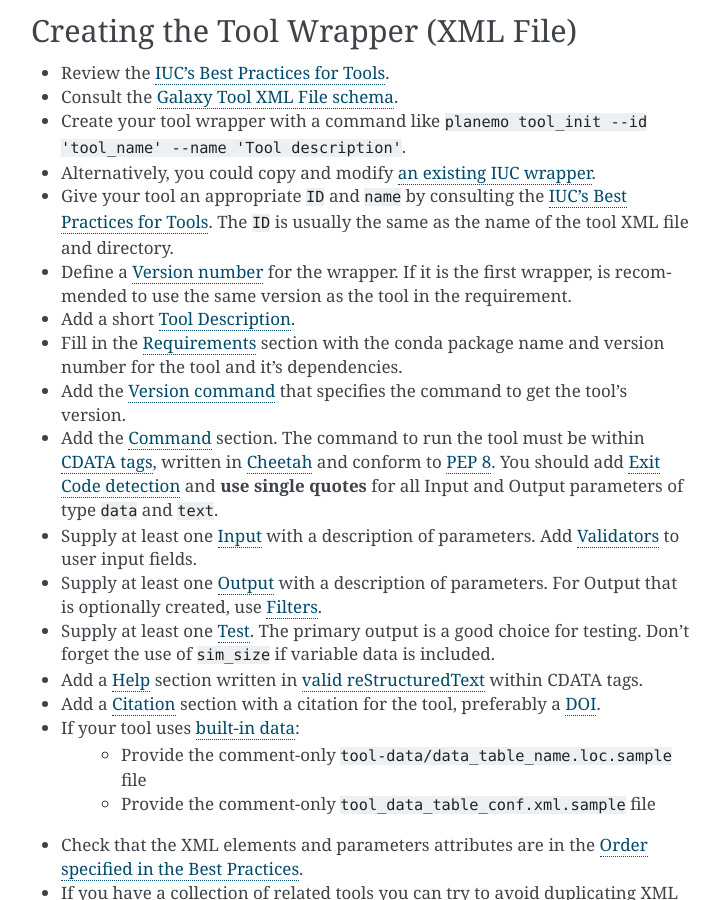
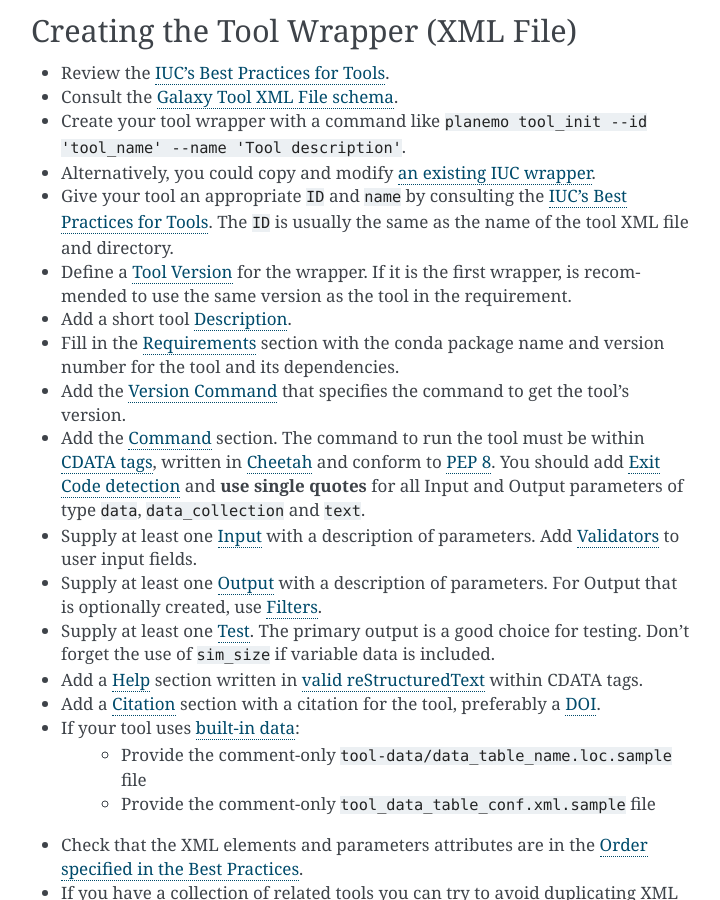
Before and after one commit to galaxy-iuc/standards, a Sphinx documentation site: the page built from docs/best_practices/integration_checklist.rst, in a window 1280 px wide and 900 px high, scrolled down 517 px. Shown: the whole window, without its empty margins (389-1109 px from the left). Built offline with Sphinx 7.4.7, drawn with Linux system fonts in a browser that asks for light colours.

Commit message:
fixes from review

```diff
--- a/docs/best_practices/integration_checklist.rst
+++ b/docs/best_practices/integration_checklist.rst
@@ -10,7 +10,7 @@ Before ToolShed
 
 - A `GitHub <https://github.com/>`__ repository should exist for your wrappers, either one you own, or perhaps you are contributing to the `IUC's repository <https://github.com/galaxyproject/tools-iuc>`__.
 - A tool directory should exist for the specific set of tools or related functionality you are wrapping.
-- Check `Bioconda <https://bioconda.github.io/>`__ for available packages required for the tool you are wrapping. If they do not exist, you may need to create them. The `IUC <https://gitter.im/galaxy-iuc/iuc>`__ will be happy to help you with doing this.
+- Check `Bioconda <https://bioconda.github.io/>`__ for available packages required for the tool you are wrapping. If they do not exist, you may need to create them. The `IUC <https://galaxyproject.org/iuc>`__ will be happy to help you with doing this.
 - `Planemo <http://planemo.readthedocs.io/en/latest/readme.html>`__ should be installed (``pip install -U planemo``)
 - You will need to have credentials to access your ToolShed (either the `Main
   ToolShed <https://toolshed.g2.bx.psu.edu/>`__, or your local Galactic ToolShed).
@@ -23,16 +23,16 @@ Creating the Tool Wrapper (XML File)
 - Create your tool wrapper with a command like ``planemo tool_init --id 'tool_name' --name 'Tool description'``.
 - Alternatively, you could copy and modify `an existing IUC wrapper <https://github.com/galaxyproject/tools-iuc/tree/master/tools>`__.
 - Give your tool an appropriate ``ID`` and ``name`` by consulting the `IUC's Best Practices for Tools <http://galaxy-iuc-standards.readthedocs.io/en/latest/best_practices/tool_xml.html>`__. The ``ID`` is usually the same as the name of the tool XML file and directory.
-- Define a `Version number <http://galaxy-iuc-standards.readthedocs.io/en/latest/best_practices/tool_xml.html#tool-versions>`__ for the wrapper. If it is the first wrapper, is recommended to use the same version as the tool in the requirement.
-- Add a short `Tool Description <http://galaxy-iuc-standards.readthedocs.io/en/latest/best_practices/tool_xml.html#tool-descriptions>`__.
-- Fill in the `Requirements <https://docs.galaxyproject.org/en/latest/dev/schema.html#tool-requirements>`__ section with the conda package name and version number for the tool and it's dependencies.
-- Add the `Version command <https://docs.galaxyproject.org/en/master/dev/schema.html#tool-version-command>`__ that specifies the command to get the tool’s version.
-- Add the `Command <http://galaxy-iuc-standards.readthedocs.io/en/latest/best_practices/tool_xml.html#command-tag>`__ section. The command to run the tool must be within `CDATA tags <https://en.wikipedia.org/wiki/CDATA>`__, written in `Cheetah <http://cheetahtemplate.org/>`__ and conform to `PEP 8 <http://pep8.org/>`__. You should add `Exit Code detection <http://galaxy-iuc-standards.readthedocs.io/en/latest/best_practices/tool_xml.html#exit-code-detection>`__ and **use single quotes** for all Input and Output parameters of type ``data`` and ``text``.
+- Define a `Tool Version <http://galaxy-iuc-standards.readthedocs.io/en/latest/best_practices/tool_xml.html#tool-versions>`__ for the wrapper. If it is the first wrapper, is recommended to use the same version as the tool in the requirement.
+- Add a short tool `Description <http://galaxy-iuc-standards.readthedocs.io/en/latest/best_practices/tool_xml.html#tool-descriptions>`__.
+- Fill in the `Requirements <https://docs.galaxyproject.org/en/latest/dev/schema.html#tool-requirements>`__ section with the conda package name and version number for the tool and its dependencies.
+- Add the `Version Command <https://docs.galaxyproject.org/en/master/dev/schema.html#tool-version-command>`__ that specifies the command to get the tool’s version.
+- Add the `Command <http://galaxy-iuc-standards.readthedocs.io/en/latest/best_practices/tool_xml.html#command-tag>`__ section. The command to run the tool must be within `CDATA tags <https://en.wikipedia.org/wiki/CDATA>`__, written in `Cheetah <http://cheetahtemplate.org/>`__ and conform to `PEP 8 <http://pep8.org/>`__. You should add `Exit Code detection <http://galaxy-iuc-standards.readthedocs.io/en/latest/best_practices/tool_xml.html#exit-code-detection>`__ and **use single quotes** for all Input and Output parameters of type ``data``, ``data_collection`` and ``text``.
 - Supply at least one `Input <https://docs.galaxyproject.org/en/latest/dev/schema.html#tool-inputs>`__ with a description of parameters. Add `Validators <https://docs.galaxyproject.org/en/latest/dev/schema.html#tool-inputs-param-validator>`__ to user input fields.
 - Supply at least one `Output <https://docs.galaxyproject.org/en/latest/dev/schema.html#tool-outputs>`__ with a description of parameters. For Output that is optionally created, use `Filters <https://docs.galaxyproject.org/en/master/dev/schema.html#tool-outputs-data-filter>`__.
 - Supply at least one `Test <http://galaxy-iuc-standards.readthedocs.io/en/latest/best_practices/tool_xml.html#tests>`__. The primary output is a good choice for testing. Don't forget the use of ``sim_size`` if variable data is included.
 - Add a `Help <http://galaxy-iuc-standards.readthedocs.io/en/latest/best_practices/tool_xml.html#help-tag>`__ section written in `valid reStructuredText <http://rst.ninjs.org>`__ within CDATA tags.
-- Add a `Citation <https://docs.galaxyproject.org/en/latest/dev/schema.html#tool-citations>`__ section with a citation for the tool, preferably a `DOI <http://www.doi.org/>`__.
+- Add a `Citation <https://docs.galaxyproject.org/en/latest/dev/schema.html#tool-citations>`__ section with a citation for the tool, preferably a `DOI <https://www.doi.org/>`__.
 - If your tool uses `built-in data <https://galaxyproject.org/admin/data-integration>`__:
     - Provide the comment-only ``tool-data/data_table_name.loc.sample`` file
     - Provide the comment-only ``tool_data_table_conf.xml.sample`` file
```
